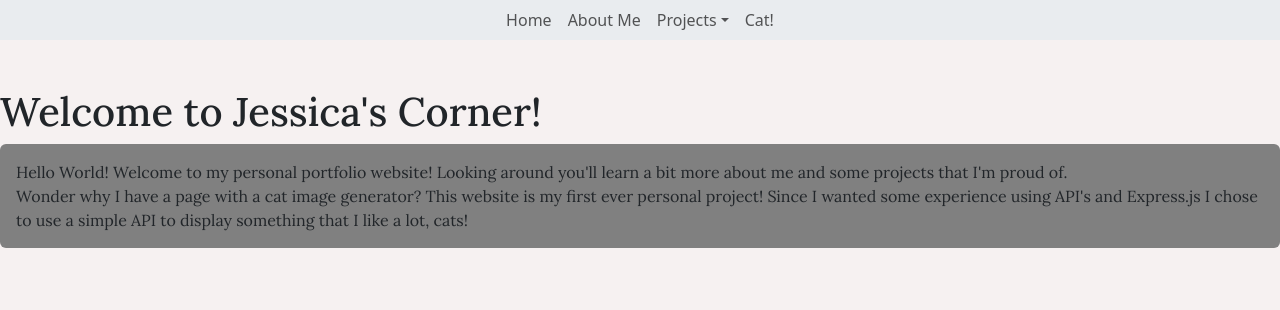
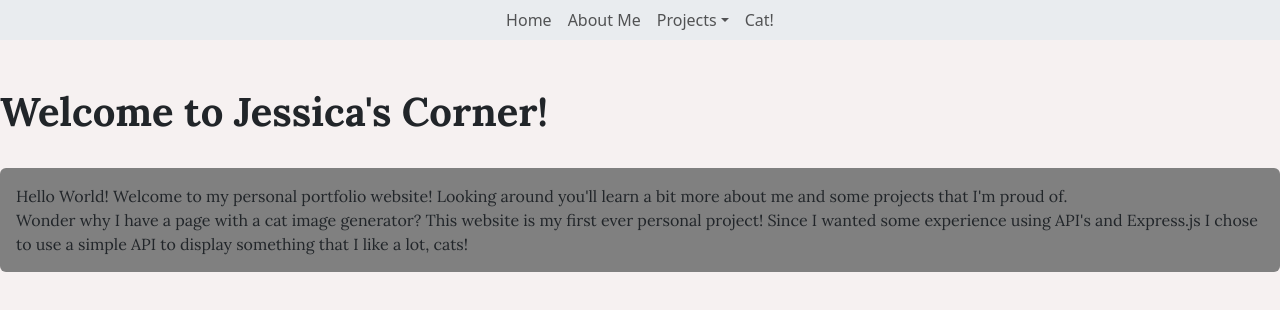
Before and after one commit to jessl314/JessicaL-Blog-Project, a React (Vite) app in the folder frontend/: page / in a window 1280 px wide. Shown: the top 310 px of the page. Built offline with nearby package versions, Linux system fonts and the light colour scheme.

Commit message:
moved files around added some styles

```diff
--- a/frontend/src/App.jsx
+++ b/frontend/src/App.jsx
@@ -7,6 +7,7 @@ import Speepy from './pages/Speepy.jsx';
 import Solace from './pages/Solace.jsx';
 import 'bootstrap/dist/css/bootstrap.min.css';
 import DisplayImage from './pages/DisplayImage.jsx';
+import "./styles/main.scss";
 
 
 /* all page routes will be created here. the navigation menu/interface is in NavBar */
--- a/frontend/src/Navbar.jsx
+++ b/frontend/src/Navbar.jsx
@@ -1,6 +1,7 @@
 import React from 'react';
 import { Navbar, Nav, NavDropdown, Container } from 'react-bootstrap';
 import { Link } from 'react-router-dom';
+import "./styles/main.scss"
 
 /*
 Navbar:
--- a/frontend/src/main.jsx
+++ b/frontend/src/main.jsx
@@ -3,7 +3,7 @@ import { createRoot } from 'react-dom/client'
 import './index.css'
 import App from './App.jsx'
 import 'bootstrap/dist/css/bootstrap.min.css';
-import './styles/main.scss';
+// import './styles/main.scss';
 
 /*
 
--- a/frontend/src/pages/About.jsx
+++ b/frontend/src/pages/About.jsx
@@ -4,7 +4,7 @@ import { Container, Row, Col } from "react-bootstrap"
 import Image from 'react-bootstrap/Image'
 import JessicaImage from '../assets/JessicaHeadShot.jpg'
 import SocialButtons from './AboutSocial';
-import "./About.scss"
+import "../styles/About.scss"
 
 function About () {
     return (
--- a/frontend/src/pages/AboutSocial.jsx
+++ b/frontend/src/pages/AboutSocial.jsx
@@ -2,7 +2,7 @@ import React from 'react'
 import 'bootstrap/dist/css/bootstrap.min.css';
 import { Row, Col, Button } from 'react-bootstrap';
 import { FaInstagram, FaGithub, FaLinkedin} from "react-icons/fa";
-import './About.scss'
+import '../styles/About.scss'
 
 const SocialButtons = () => {
     return (
--- a/frontend/src/pages/Home.jsx
+++ b/frontend/src/pages/Home.jsx
@@ -1,6 +1,6 @@
 import React from 'react'
 import 'bootstrap/dist/css/bootstrap.min.css';
-import "./Home.scss";
+import "../styles/Home.scss";
 
 function Home () {
     return (
--- a/frontend/src/pages/Speepy.jsx
+++ b/frontend/src/pages/Speepy.jsx
@@ -4,7 +4,7 @@ import SpeepySlides from './SpeepySlides';
 import { Container, Row, Col, Button } from "react-bootstrap"
 import SpeepyTitle from "../assets/speepy-title-screen.png"
 import SpeepyBedroom from "../assets/background1.png"
-import "./Speepy.scss"
+import "../styles/Speepy.scss"
 
 // this function component displays all content/components related to my Project Speepy
 function Speepy () {
--- /dev/null
+++ b/frontend/src/styles/Navbar.scss
@@ -0,0 +1,3 @@
+.navbar {
+    background-color: $secondary;  // Set the navbar's background color to your secondary color
+}
--- a/frontend/src/styles/main.scss
+++ b/frontend/src/styles/main.scss
@@ -1,5 +1,3 @@
-
-
 $primary: #f6f1f1;
 $secondary: #d1b1b6;
 
@@ -10,5 +8,5 @@ body, #root {
 
 
 
-@import "bootstrap/scss/bootstrap";
+// @import "bootstrap/scss/bootstrap";
 // #F7E4E4, a muted pink for primary
```
Also changed, not shown: frontend/src/styles/About.scss (renamed from frontend/src/pages/About.scss), frontend/src/styles/Home.scss (renamed from frontend/src/pages/Home.scss), frontend/src/styles/Speepy.scss (renamed from frontend/src/pages/Speepy.scss).
